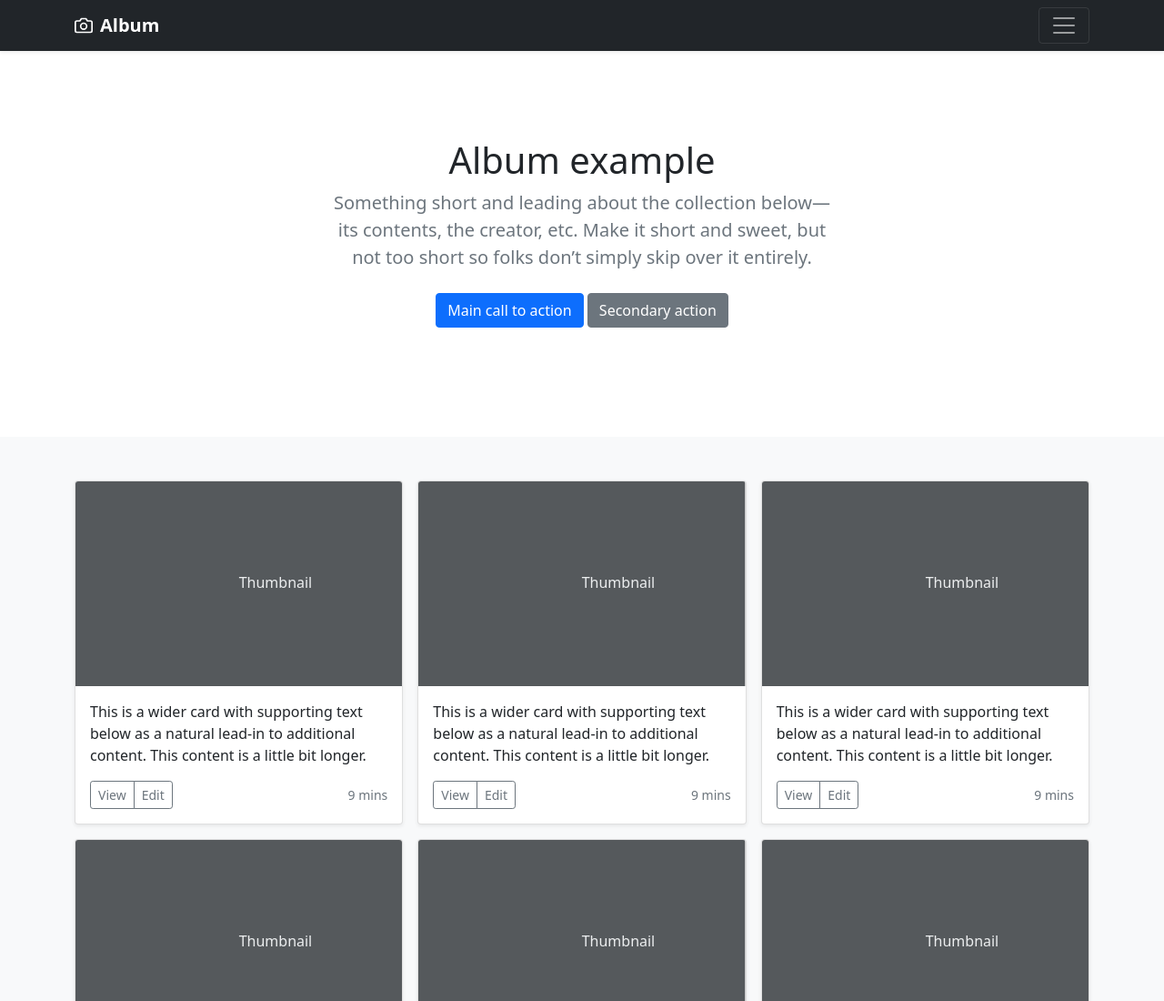
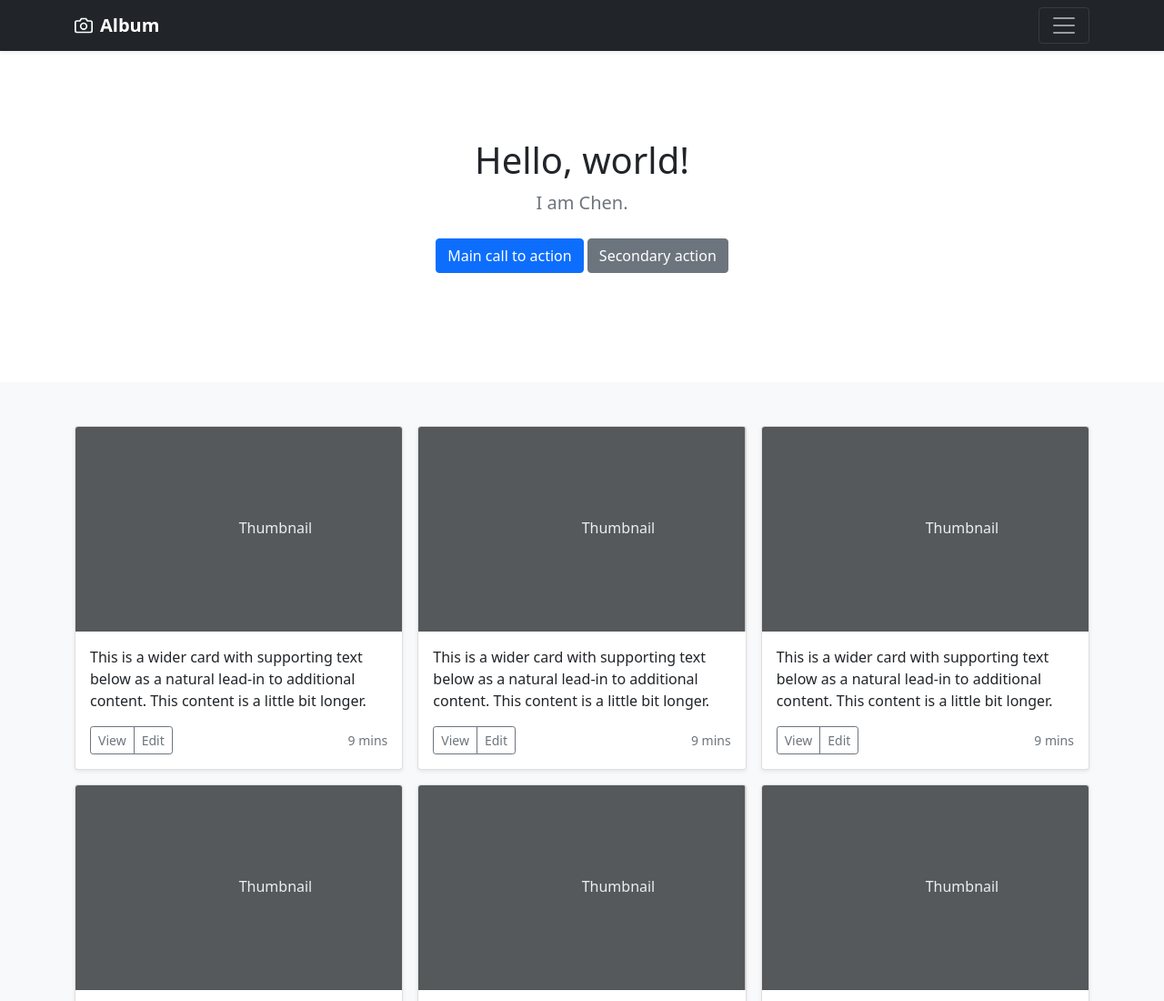
Before and after one commit to chenwei0618/chenwei0618.github.io, a plain HTML site: page index.html in a window 1280 px wide. Shown: the top 1100 px of the page at 91% size. Drawn offline with nearby package versions, Linux system fonts and the light colour scheme.

Commit message:
改動標題測試

```diff
--- a/index.html
+++ b/index.html
@@ -48,8 +48,8 @@
     <section class="py-5 text-center container">
         <div class="row py-lg-5">
             <div class="col-lg-6 col-md-8 mx-auto">
-                <h1 class="fw-light">Album example</h1>
-                <p class="lead text-muted">Something short and leading about the collection below—its contents, the creator, etc. Make it short and sweet, but not too short so folks don’t simply skip over it entirely.</p>
+                <h1 class="fw-light">Hello, world!</h1>
+                <p class="lead text-muted">I am Chen.</p>
                 <p>
                     <a href="#" class="btn btn-primary my-2">Main call to action</a>
                     <a href="#" class="btn btn-secondary my-2">Secondary action</a>
```
